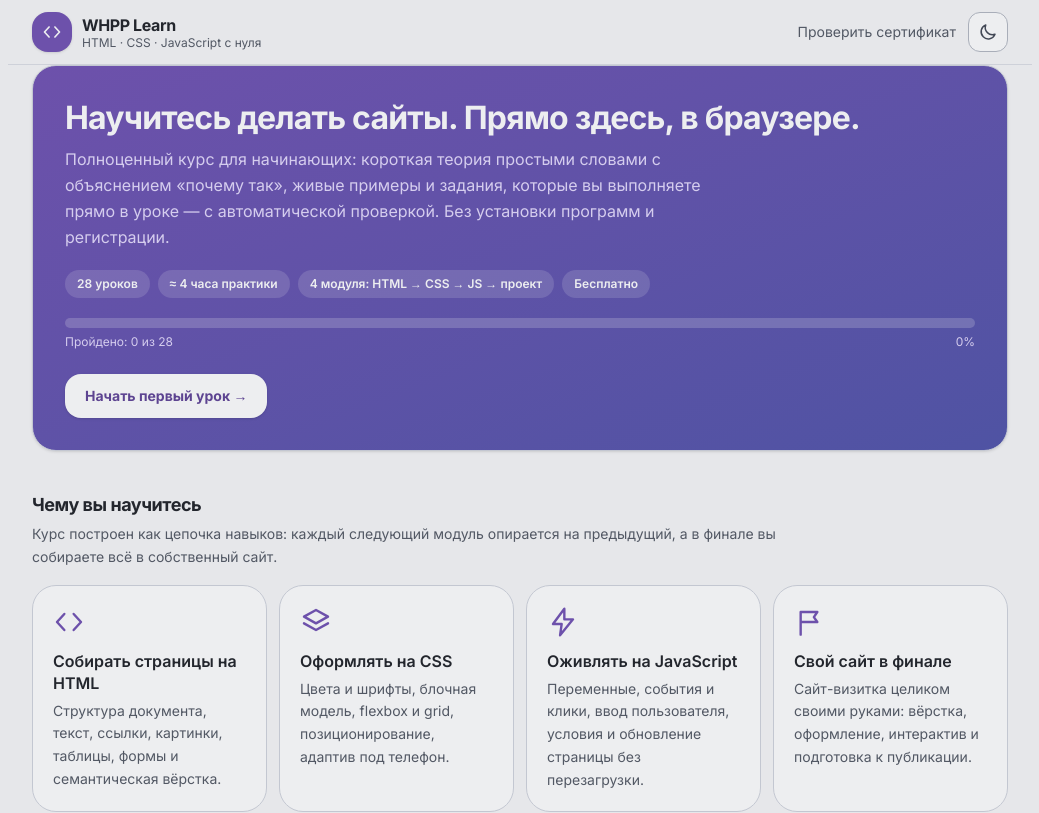
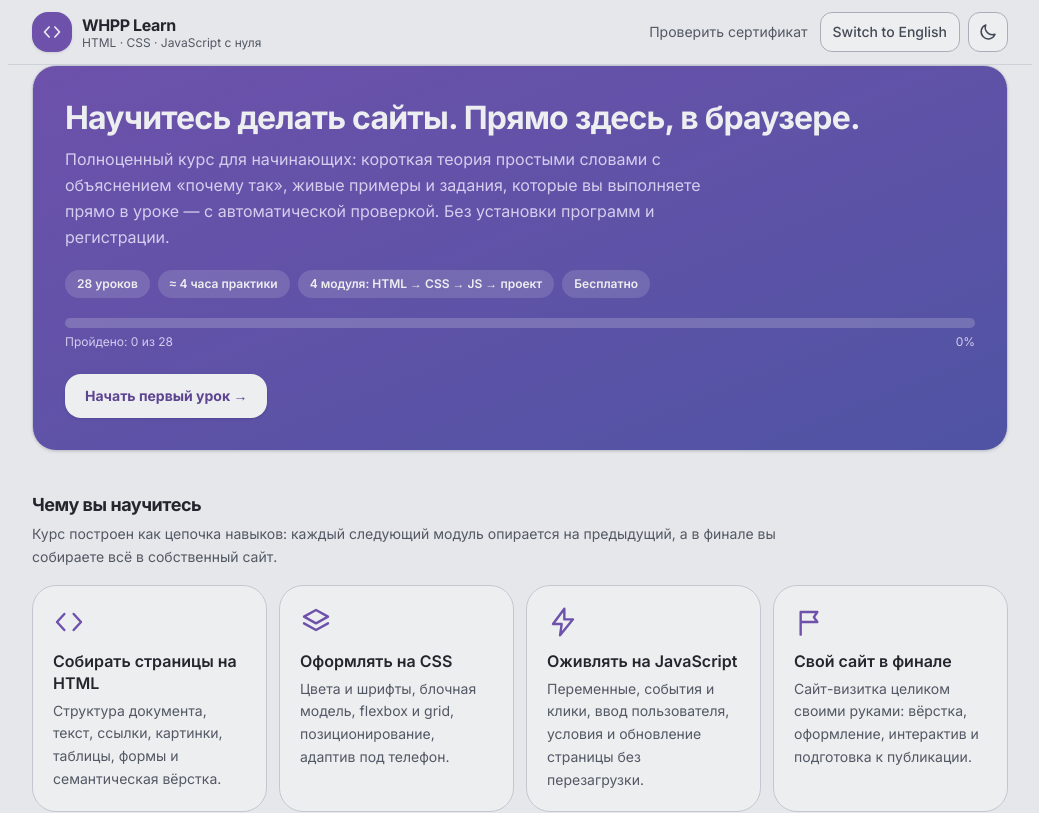
Before and after one commit to hustlerwhpp/learn, a Next.js app: page / in a window 1280 px wide. Shown: the top 813 px of the page, without its empty margins (120-1159 px from the left). Built offline with nearby package versions, Linux system fonts and the light colour scheme.

Commit message:
Кнопка Switch to English через переводчик

```diff
--- a/src/app/page.tsx
+++ b/src/app/page.tsx
@@ -163,6 +163,25 @@ export default function HomePage() {
     }
   };
 
+  /* Перевод страницы через Google-переводчик: кнопка уводит на зеркало
+     translate.goog с текущей страницы (включая открытый урок — он в хэше).
+     Свой перевод мы не пишем: переводит Google, бесплатно и сразу всё,
+     включая уроки. Обратно — через «Show original» в панели переводчика.
+     Нюанс: у зеркала другой домен, поэтому прогресс, тема и имя для
+     сертификата хранятся там отдельно от основного сайта. */
+  const switchToEnglish = () => {
+    try {
+      if (window.location.hostname.includes("translate.goog")) return;
+      const { pathname, search, hash } = window.location;
+      const sep = search ? "&" : "?";
+      window.location.href =
+        `https://learn-whpp-site.translate.goog${pathname}${search}${sep}` +
+        `_x_tr_sl=ru&_x_tr_tl=en&_x_tr_hl=en${hash}`;
+    } catch {
+      /* noop */
+    }
+  };
+
   /* Открыть урок. mode "push" — из списка (новая запись в истории),
      "replace" — переход урок→урок (запись та же, история не растёт). */
   const openLesson = (id: string, mode: "push" | "replace" = "push") => {
@@ -244,6 +263,16 @@ export default function HomePage() {
             >
               Проверить сертификат
             </a>
+            <button
+              type="button"
+              onClick={switchToEnglish}
+              title="Switch to English"
+              aria-label="Switch to English"
+              className="flex h-10 cursor-pointer items-center justify-center whitespace-nowrap rounded-xl border border-zinc-300 bg-white px-3 text-[13px] font-medium text-zinc-600 transition hover:bg-zinc-100 sm:text-sm dark:border-zinc-700 dark:bg-zinc-900 dark:text-zinc-300 dark:hover:bg-zinc-800"
+            >
+              <span className="hidden sm:inline">Switch to English</span>
+              <span className="sm:hidden">EN</span>
+            </button>
             <button
               type="button"
               onClick={toggleTheme}
```
